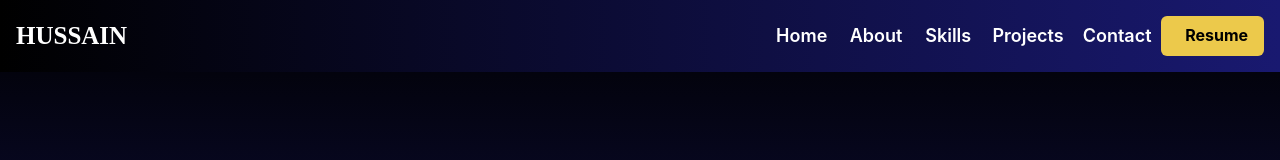
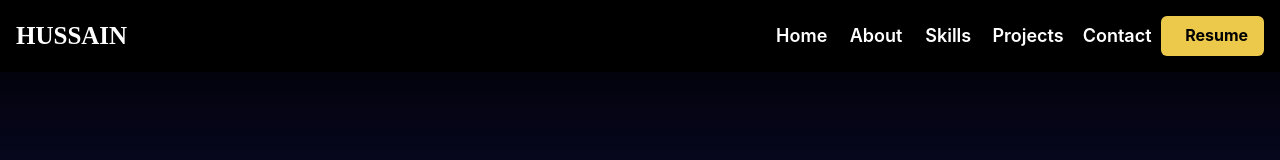
Before and after one commit to mushther/mushther.github.io, a React (Create React App) app: page / in a window 1280 px wide. Shown: the top 160 px of the page. Built offline with nearby package versions, Linux system fonts and the light colour scheme.

Commit message:
changes in navbar

```diff
--- a/src/Components/Navbar.jsx
+++ b/src/Components/Navbar.jsx
@@ -19,7 +19,7 @@ const Navbar = () => {
     }
     //contact
     return (
-        <Box w={'100%'} bgGradient='linear(to-r, black, midnightblue)' position={'fixed'} border={'0px solid yellow'}>
+        <Box w={'100%'} bgGradient={isTrue ? 'linear(to-r, black, midnightblue)' : 'linear(to-r, black, black)'} position={'fixed'} border={'0px solid yellow'}>
             <Box
                 display={'flex'}
                 justifyContent={'space-between'}
@@ -56,7 +56,7 @@ const Navbar = () => {
                 }
             </Box>
             {isTrue ?
-                <Box bgGradient='linear(to-r, black, midnightblue)' border={'0px solid red'} p={'15px 15px 35px 15px'} display='grid' gap='20px' behavior='smooth'>
+                <Box bgGradient='linear(to-r,black, midnightblue )' border={'0px solid red'} p={'15px 15px 35px 15px'} display='grid' gap='20px' behavior='smooth'>
                     <Heading size={'md'} display={'flex'} m='auto' gap={'10px'} w='40%' alignItems='center' justifyContent={'start'} onClick={() => handleClick(0)} >
                         <FaHome /> <span>Home</span>
                     </Heading>
--- a/src/pages/Home.jsx
+++ b/src/pages/Home.jsx
@@ -47,7 +47,7 @@ const Home = () => {
                 mt={7}
             >
                 <Heading border={'1px solid white'} p={isLargerThan480 ? 2 : 1} fontSize={isLargerThan480 ? 20 : 13} borderRadius={'20px 20px 20px 0px'} w={isLargerThan480 ? '17%' : "23%"} color={'yellow.300'}>Hello I'm</Heading >
-                <Heading fontSize={isLargerThan480 ? 80 : 40}>Mushther Hussain</Heading>
+                <Heading fontSize={isLargerThan480 ? 80 : 40} p={0}>Mushther Hussain</Heading>
                 {/* <Heading color={'yellow.300'} size={isLargerThan480 ? 'xl' : 'sm'}> Full Stack Web Developer</Heading> */}
                 <Heading color={'yellow.300'} mb={isLargerThan480 ? 5 : 2} size={isLargerThan480 ? 'xl' : 'sm'}>
                     <span style={{ color: 'white' }}>I'm a </span>{text}
```
